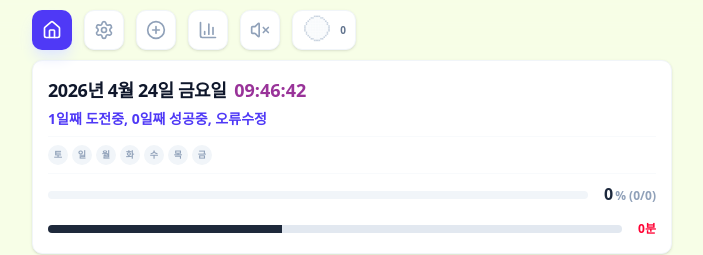
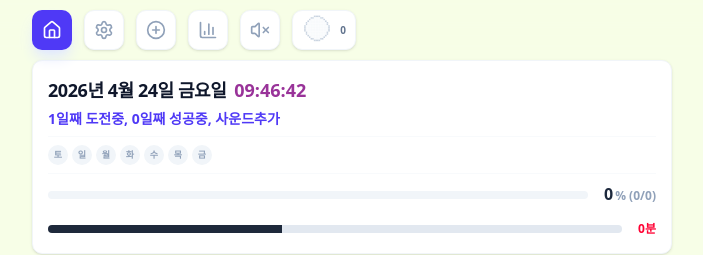
Before and after one commit to 78963a/namanna2, a React (Vite) app: page / in a window 1280 px wide. Shown: the top 255 px of the page, without its empty margins (288-991 px from the left). Built offline with nearby package versions, Linux system fonts and the light colour scheme.

Commit message:
feat: HeaderBox에 사운드 추가 알림 표시
HeaderBox의 알림 텍스트를 '오류수정'에서 '사운드추가'로 변경하여, 사운드 기능이 추가되었음을 명확히 알립니다.

```diff
--- a/src/components/layout/HeaderBox.tsx
+++ b/src/components/layout/HeaderBox.tsx
@@ -117,7 +117,7 @@
           </div>
           <div className="text-indigo-600 font-black text-sm leading-tight flex items-center gap-1">
               <span>
-                {challengeDays}일째 도전중, {successDays}일째 성공중, 오류수정
+                {challengeDays}일째 도전중, {successDays}일째 성공중, 사운드추가
                </span>
           </div>
         </div>
```
